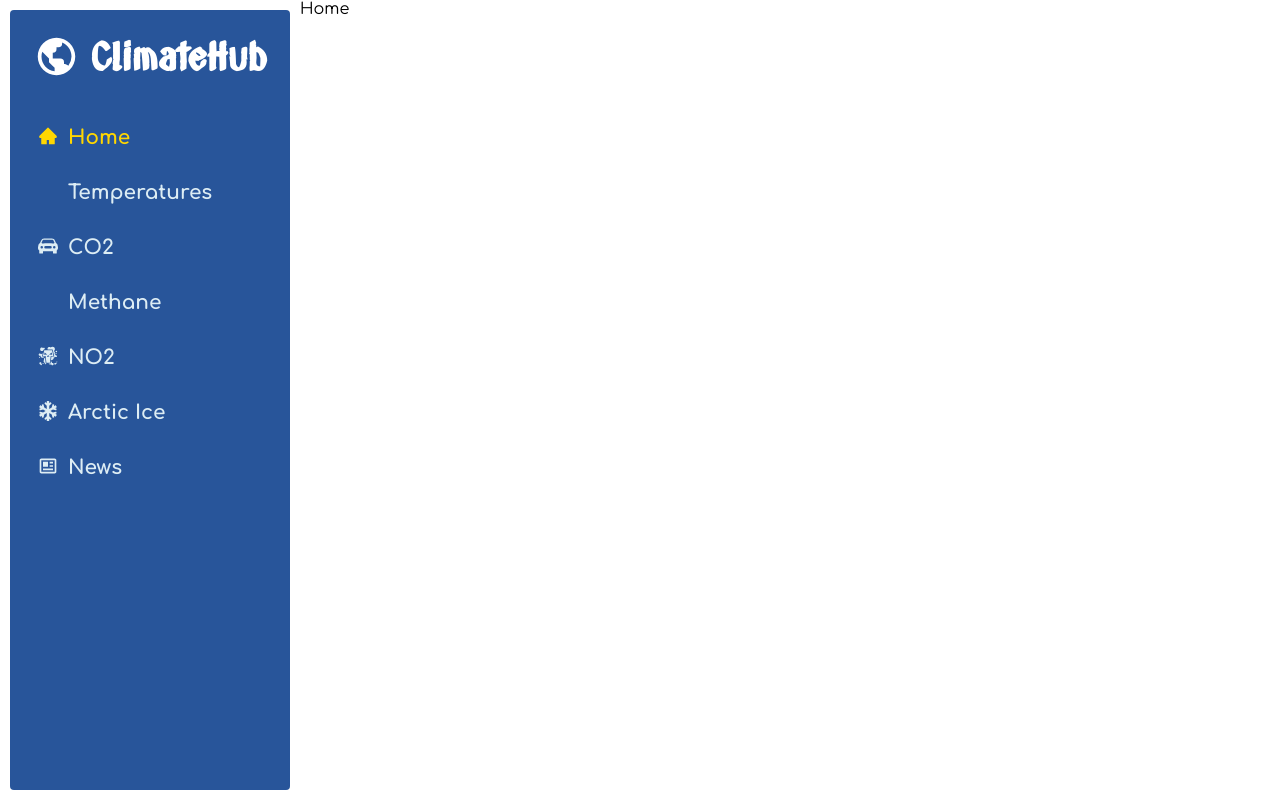
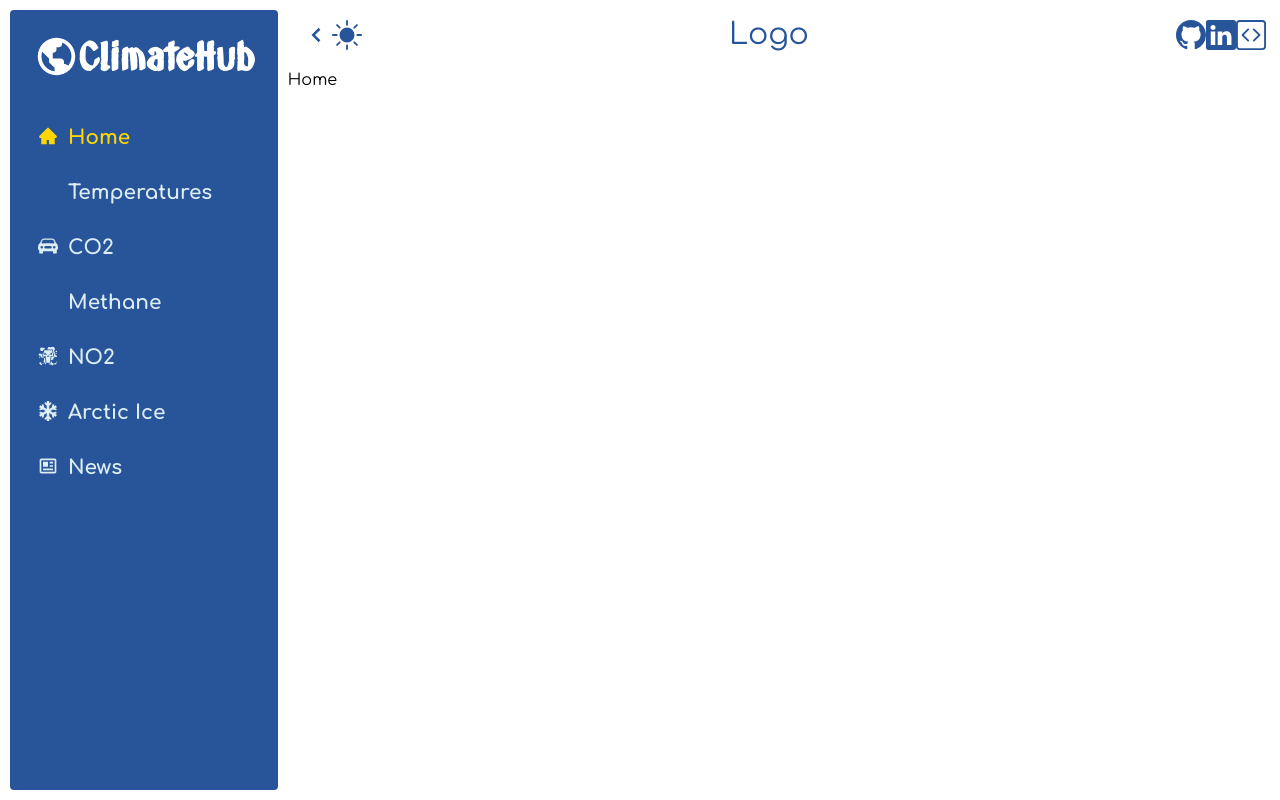
Before and after one commit to flavio-pinto/climate-hub, a React (Vite) app: page / in a window 1280 px wide. Built offline with nearby package versions, Linux system fonts and the light colour scheme; some icons are missing.

Commit message:
[FEAT] Header basic structure

```diff
--- a/src/App.css
+++ b/src/App.css
@@ -17,3 +17,7 @@ body.dark-mode {
 .appContainer {
   height: 100vh;
 }
+
+.appContent {
+  width: 100%;
+}
--- a/src/App.tsx
+++ b/src/App.tsx
@@ -8,6 +8,7 @@ import "bootstrap/dist/css/bootstrap-grid.min.css";
 import "./App.css";
 import Home from "./pages/Home/Home";
 import Sidebar from "./component/Sidebar/Sidebar";
+import Header from "./component/Header/Header";
 
 function App() {
   return (
@@ -15,9 +16,12 @@ function App() {
       <Router>
         <div className="d-flex appContainer">
           <Sidebar />
-          <Routes>
-            <Route path="/" element={<Home />} />
-          </Routes>
+          <div className="appContent">
+            <Header />
+            <Routes>
+              <Route path="/" element={<Home />} />
+            </Routes>
+          </div>
         </div>
       </Router>
     </div>
--- /dev/null
+++ b/src/component/Header/Header.module.css
@@ -0,0 +1,6 @@
+.header {
+  margin: 10px;
+  background-color: transparent;
+  font-size: 30px;
+  color: var(--txt-col-secondary);
+}
--- /dev/null
+++ b/src/component/Header/Header.tsx
@@ -0,0 +1,27 @@
+import { BiChevronLeft } from "react-icons/bi"
+import { BsFillSunFill, /* BsFillMoonStarsFill, */ BsGithub, BsLinkedin, BsCodeSquare } from "react-icons/bs"
+import styles from "./Header.module.css"
+/* type Props = {} */
+
+const Header: React.FC = (/* props: Props */) => {
+  return (
+    <header className={`${styles.header} d-flex justify-content-between align-items-center px-1 py-2`}>
+      <div className={`${styles.headerLeft} d-flex align-items-center`}>
+        <BiChevronLeft />
+        <BsFillSunFill />
+        {/* <BsFillMoonStarsFill /> */}
+      </div>
+      <div className={`${styles.headerCenter}`}>
+        Logo
+      </div>
+      <div className={`${styles.headerRight} d-flex align-items-center`}>
+        <BsGithub />
+        <BsLinkedin />
+        <BsCodeSquare />
+      </div>
+
+    </header>
+  )
+}
+
+export default Header
```
